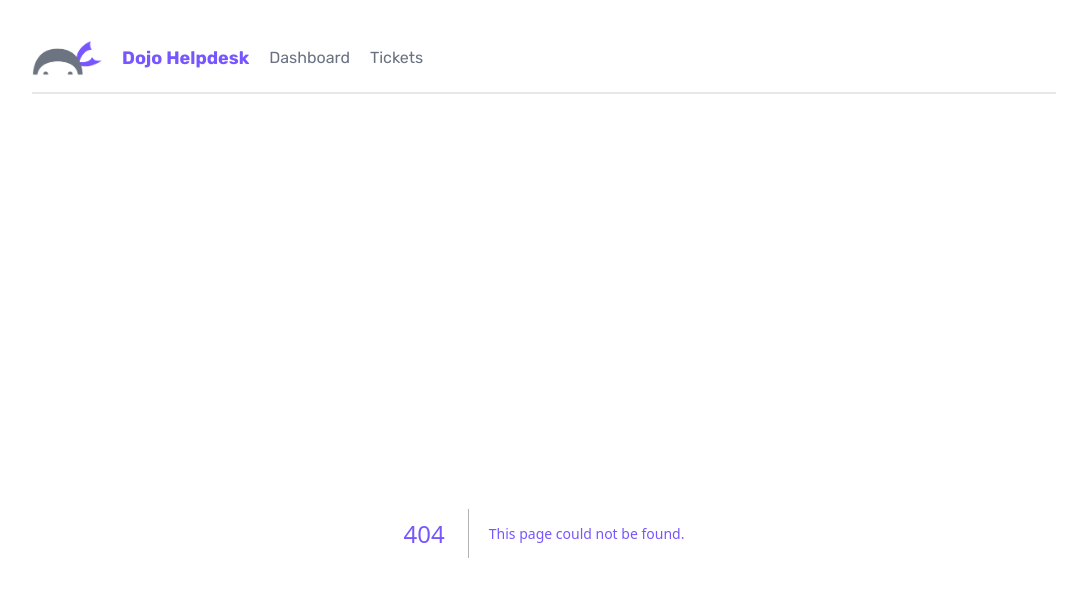
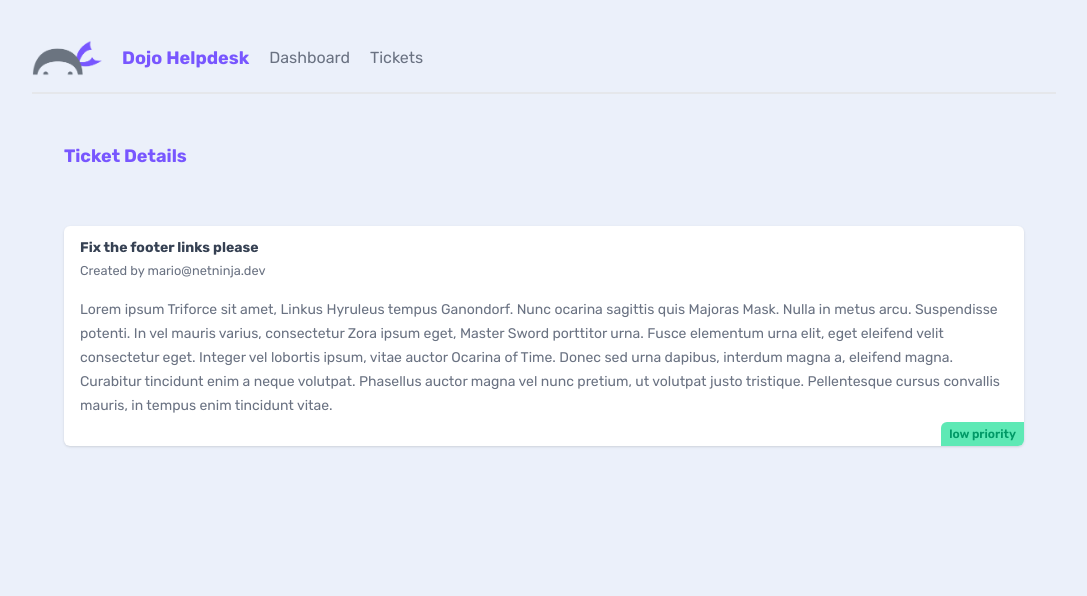
Before and after one commit to alantao5056/dojo-helpdesk, a Next.js app: page /tickets/1 in a window 1280 px wide. Before the commit this address had no page. Shown: the top 596 px of the page, without its empty margins (96-1183 px from the left). Built offline with nearby package versions, Linux system fonts and the light colour scheme; data requests are answered from the project's data file.

Commit message:
created ticket detail page

```diff
--- a/app/tickets/TicketList.jsx
+++ b/app/tickets/TicketList.jsx
@@ -1,3 +1,5 @@
+import Link from 'next/link';
+
 async function getTickets() {
   const res = await fetch('http://localhost:4000/tickets', {
     next: { revalidate: 0 } // no cache
@@ -12,11 +14,13 @@
     <>
       {tickets.map((ticket) => (
         <div key={ticket.id} className="card my-5">
-          <h3>{ticket.title}</h3>
-          <p>{ticket.body.slice(0, 200)}...</p>
-          <div className={`pill ${ticket.priority}`}>
-            {ticket.priority} priority
-          </div>
+          <Link href={`/tickets/${ticket.id}`}>
+            <h3>{ticket.title}</h3>
+            <p>{ticket.body.slice(0, 200)}...</p>
+            <div className={`pill ${ticket.priority}`}>
+              {ticket.priority} priority
+            </div>
+          </Link>
         </div>
       ))}
 
--- /dev/null
+++ b/app/tickets/[id]/page.tsx
@@ -0,0 +1,31 @@
+async function getTicketDetails(id: number) {
+  const res = await fetch('http://localhost:4000/tickets/' + id, {
+    next: {
+      revalidate: 60,
+    }
+  })
+
+  return res.json();
+}
+
+
+export default async function TicketDetails({ params }: { params: { id: number } }) {
+  const { id } = await params;
+  const ticket = await getTicketDetails(id);
+
+  return (
+    <main>
+      <nav>
+        <h2>Ticket Details</h2>
+      </nav>
+      <div className="card">
+        <h3>{ticket.title}</h3>
+        <small>Created by {ticket.user_email}</small>
+        <p>{ticket.body}</p>
+        <div className={`pill ${ticket.priority}`}>
+          {ticket.priority} priority
+        </div>
+      </div>
+    </main>
+  )
+}
```
